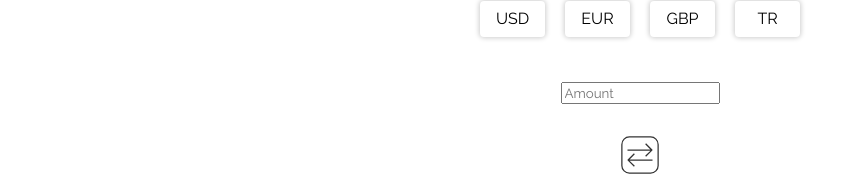
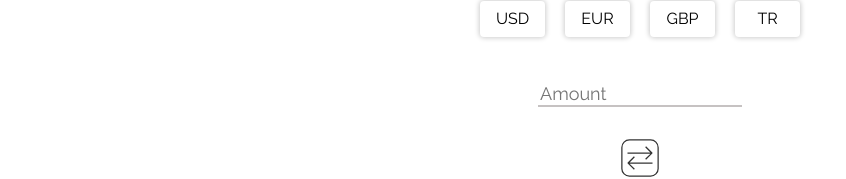
Before and after one commit to 76-Istanbul-Front-End-Bootcamp/odev_hafta-4-afatihyavasi, a plain HTML site: page index.html in a window 1280 px wide. Shown: the part 263-442 px from the top of the page, without its empty margins (0-846 px from the left). Drawn offline with Linux system fonts and the light colour scheme.

Commit message:
Update style.css

```diff
--- a/style.css
+++ b/style.css
@@ -153,7 +153,7 @@ label:hover {
     justify-content: center;
 }
 
-.currency-amount input[type="number"] {
+.currency-amount input[type="text"] {
     border-bottom: #c6c2c2 2px solid;
     border-top-style: none;
     border-left-style: none;
@@ -163,7 +163,7 @@ label:hover {
     width: 200px;
 }
 
-.currency-amount input[type="number"]:focus {
+.currency-amount input[type="text"]:focus {
     border-bottom: #111 2px solid;
     width: 280px;
 }
```
